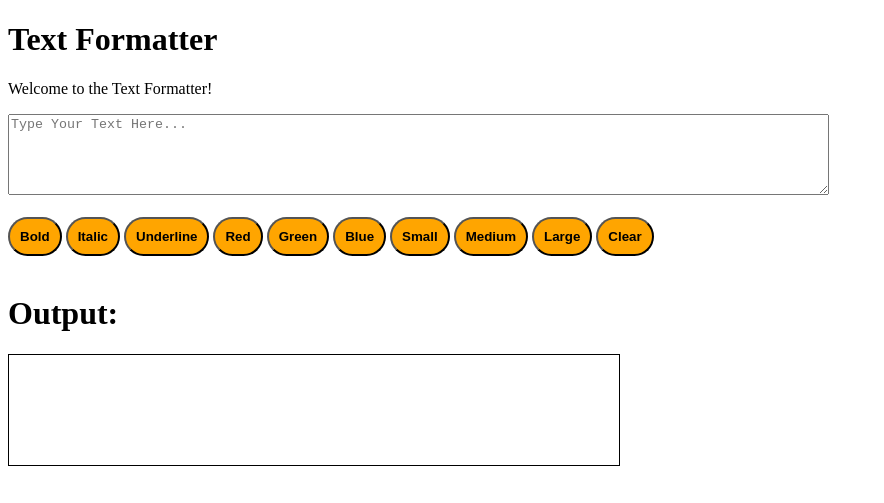
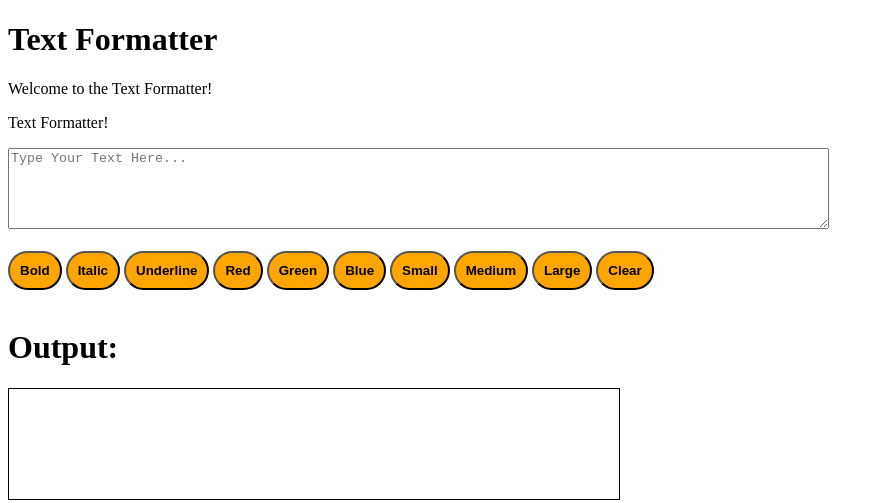
Before and after one commit to Lakshmanpolepalli003/Button_changing, a plain HTML site: page index.html in a window 1280 px wide. Shown: the whole page, without its empty margins (0-884 px from the left). Drawn offline with Linux system fonts and the light colour scheme.

Commit message:
modified the code

```diff
--- a/index.html
+++ b/index.html
@@ -25,6 +25,7 @@
 <body>
     <h1>Text Formatter</h1>
     <p>Welcome to the Text Formatter!</p>
+    <p>Text Formatter!</p>
     <textarea id="textarea" rows="5" cols="100" placeholder="Type Your Text Here..." ></textarea><br><br>
     <button>Bold</button>
     <button>Italic</button>
```
